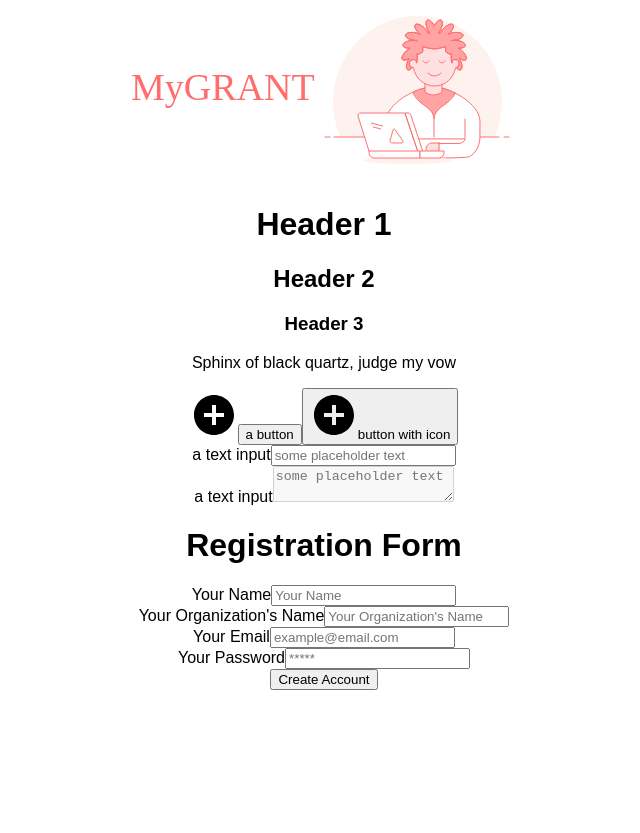
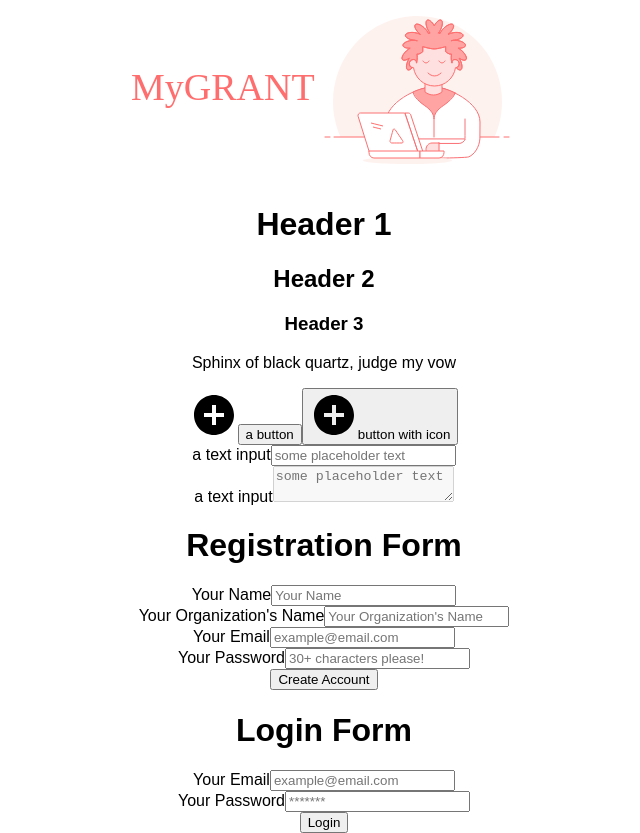
Before and after one commit to sarahhamdi/mygrant, a React (Create React App) app: page / in a window 1280 px wide. Shown: the whole page, without its empty margins (316-956 px from the left). Before the commit the page ends 800 px from the top, so only its background shows below. Built offline with nearby package versions, Linux system fonts and the light colour scheme; no server answers.

Commit message:
more work on registration and login components

```diff
--- a/src/App.js
+++ b/src/App.js
@@ -54,8 +54,10 @@ class App extends Component {
         <InputTextArea name="newtextform" placeholder="some placeholder text" label="a text input" id="newInputText" />
 
         <H1 text="Registration Form" />
-        <FormRegistration />
+        <FormRegistration name="form-registration" id="form-registration"/>
 
+        <H1 text="Login Form" />
+        <FormLogin name="form-login" id="form-login"/>
       </div>
     );
   }
--- a/src/components/FormLogin/FormLogin.js
+++ b/src/components/FormLogin/FormLogin.js
@@ -2,13 +2,23 @@ import React from 'react';
 import InputText from '../InputText/InputText'
 import Button from '../Button/Button'
 
-const FormLogin = ({  }) => (
-  <form>
-    <InputText name="newtextform" placeholder="some placeholder text" label="a text input" id="newInputText"/>
-    <InputText name="newtextform" placeholder="some placeholder text" label="a text input" id="newInputText"/>
-    <InputText name="newtextform" placeholder="some placeholder text" label="a text input" id="newInputText"/>
-    <InputText name="newtextform" placeholder="some placeholder text" label="a text input" id="newInputText"/>
-    <Button text=""/>
+const FormLogin= ({ name, id }) => (
+  <form name={name} id={id} method="post">
+    <InputText
+      type="email"
+      name="Your Email"
+      placeholder="example@email.com"
+      label="Your Email"
+      pattern="/^[a-z0-9._%+-]+@[a-z0-9.-]+\.[a-z]{2,4}$/"
+      id="registration--input-nemail"/>
+    <InputText
+      type="password"
+      name="user-password"
+      placeholder="*******"
+      label="Your Password"
+      id="registration--input-password"
+      required="true" />
+    <Button text="Login"/>
   </form>
 )
 
--- a/src/components/FormRegistration/FormRegistration.js
+++ b/src/components/FormRegistration/FormRegistration.js
@@ -2,28 +2,34 @@ import React from 'react';
 import InputText from '../InputText/InputText'
 import Button from '../Button/Button'
 
-const FormRegistration= () => (
-  <form>
+const FormRegistration= ({ name, id }) => (
+  <form name={name} id={id} method="post">
     <InputText
+      type="text"
       name="user-name"
       placeholder="Your Name"
       label="Your Name"
       id="registration--input-name"/>
     <InputText
+      type="text"
       name="user-org"
       placeholder="Your Organization's Name"
       label="Your Organization's Name"
       id="registration--input-org-name"/>
     <InputText
+      type="email"
       name="Your Email"
       placeholder="example@email.com"
       label="Your Email"
+      pattern="/^[a-z0-9._%+-]+@[a-z0-9.-]+\.[a-z]{2,4}$/"
       id="registration--input-nemail"/>
     <InputText
+      type="password"
       name="user-password"
-      placeholder="*****"
+      placeholder="30+ characters please!"
       label="Your Password"
-      id="registration--input-password"/>
+      id="registration--input-password"
+      required="true" />
     <Button text="Create Account"/>
   </form>
 )
--- a/src/components/InputText/InputText.js
+++ b/src/components/InputText/InputText.js
@@ -2,7 +2,9 @@ import React from 'react';
 
 const InputText = ({ extraClass, id, label, type, name, placeholder, required, pattern}) => (
   <div className={`inputext ${extraClass}`}>
-    <label className={`inputext__label`} for={id}>{label}</label>
+    <label className={`inputext__label`} htmlFor={id}>{label}</label>
+
+    {required ?
       <input
         className={`inputext__input`}
         type={type}
@@ -10,7 +12,17 @@ const InputText = ({ extraClass, id, label, type, name, placeholder, required, p
         name={name}
         placeholder={placeholder}
         pattern={pattern}
-      required />
+        required
+        />
+      : <input
+          className={`inputext__input`}
+          type={type}
+          id={id}
+          name={name}
+          placeholder={placeholder}
+          pattern={pattern}
+          />}
+
     <span className="validity"></span>
   </div>
 )
--- a/src/components/InputTextArea/InputTextArea.js
+++ b/src/components/InputTextArea/InputTextArea.js
@@ -2,17 +2,17 @@ import React from 'react';
 
 const InputTextArea = ({ extraClass, id, label, name, placeholder, required, disabled, length, readonly }) => (
   <div className={`textarea ${extraClass}`}>
-    <label className={`textarea__label`} for={id} >{label}</label>
+    <label className={`textarea__label`} htmlFor={id} >{label}</label>
     <textarea
       className={`textarea__input`}
       id={id}
       name={name}
       placeholder={placeholder}
-      maxlength={length}
-      spellcheck="true"
+      maxLength={length}
+      spellCheck="true"
       required
       disabled
-      readonly />
+      readOnly />
   </div>
 )
 
```
Lines whose indentation alone changed are shown as unchanged.
